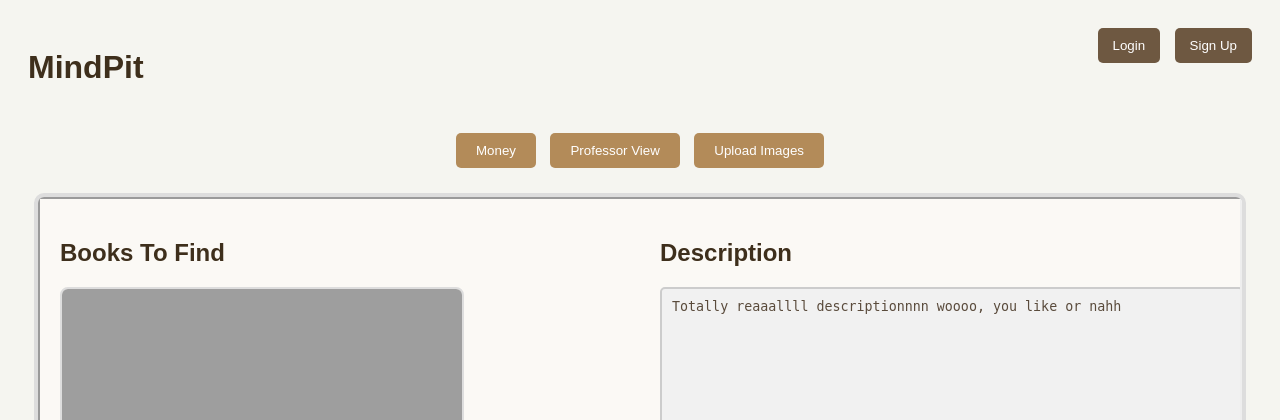
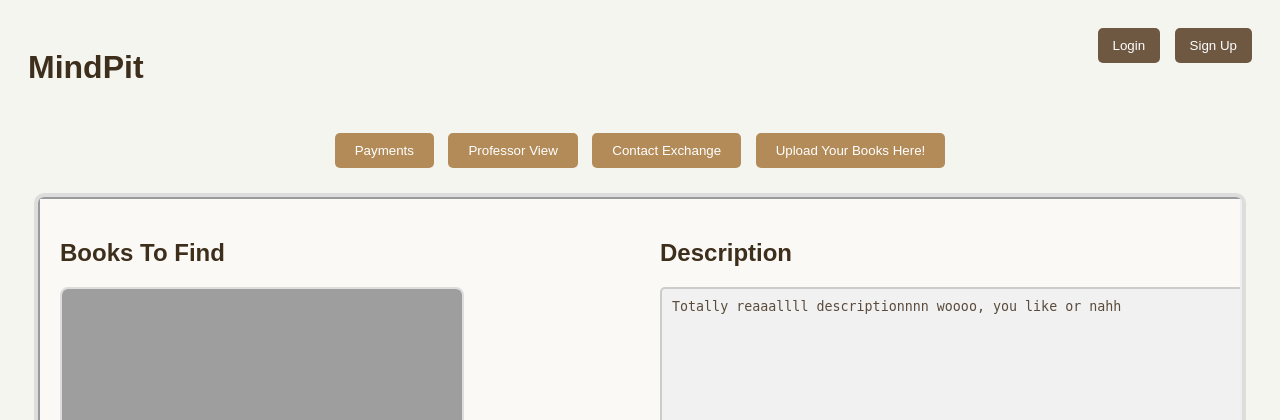
Before and after one commit to Jhe56/DonsHackathon, a Flask app: page / in a window 1280 px wide. Shown: the top 420 px of the page. Run offline with Flask 3, Linux system fonts and the light colour scheme.

Commit message:
Update index.html

```diff
--- a/templates/index.html
+++ b/templates/index.html
@@ -4,33 +4,33 @@
 <head>
   <title>MindPit</title>
 
-  <!-- Page style settings! -->
+  <!-- Page style settings -->
   <style>
     body {
-      background: #f5f5f0;         /* light grey background */
-      color: #3e2f1c;              /* dark brown text */
-      font-family: sans-serif;     /* clean easy font */
-      padding: 20px;               /* space around content */
+      background: #f5f5f0;         /* soft grey bg */
+      color: #3e2f1c;              /* brown text */
+      font-family: sans-serif;     /* clean font */
+      padding: 20px;               /* space around page */
     }
 
     .top {
-      display: flex;               /* items in a row */
-      justify-content: space-between; /* space left and right */
-      margin-bottom: 20px;         /* space under top row */
+      display: flex;               /* row layout */
+      justify-content: space-between; /* spread out */
+      margin-bottom: 20px;         /* space below bar */
     }
 
     .buttons {
-      text-align: center;          /* center the buttons */
-      margin-bottom: 20px;         /* space under buttons */
+      text-align: center;          /* center buttons */
+      margin-bottom: 20px;         /* space below buttons */
     }
 
     .buttons button {
-      padding: 10px 20px;          /* button size inside */
-      margin: 5px;                 /* space between buttons */
-      background: #b38b59;         /* light brown color */
-      border: none;                /* no border line */
-      color: white;                /* white button text */
-      border-radius: 5px;          /* rounded corners */
+      padding: 10px 20px;          /* size inside */
+      margin: 5px;                 /* space between */
+      background: #b38b59;         /* light brown */
+      border: none;                /* no outline */
+      color: white;                /* white text */
+      border-radius: 5px;          /* round shape */
       cursor: pointer;             /* hand on hover */
     }
 
@@ -39,61 +39,62 @@
     }
 
     .top button {
-      padding: 10px 15px;          /* login/signup size */
-      margin-left: 10px;           /* space between buttons */
-      background: #6e5841;         /* medium brown color */
+      padding: 10px 15px;          /* size inside */
+      margin-left: 10px;           /* space between */
+      background: #6e5841;         /* medium brown */
       border: none;                /* no border */
       color: white;                /* white text */
-      border-radius: 5px;          /* smooth corners */
-      cursor: pointer;             /* hand when hover */
+      border-radius: 5px;          /* rounded corners */
+      cursor: pointer;             /* hover hand */
     }
 
     .top button:hover {
-      background: #4f3f2d;         /* dark hover color */
+      background: #4f3f2d;         /* dark brown hover */
     }
 
     .box {
-      border: 4px solid #ddd;      /* soft grey border */
-      border-radius: 10px;         /* round corners */
-      overflow: hidden;            /* hide overflow parts */
-      margin: 0 auto;              /* center the box */
-      width: fit-content;          /* size fits content */
-      background: white;           /* white background box */
+      border: 4px solid #ddd;      /* soft border */
+      border-radius: 10px;         /* round edges */
+      overflow: hidden;            /* hide overflow */
+      margin: 0 auto;              /* center it */
+      width: fit-content;          /* fits inside */
+      background: white;           /* white box */
     }
   </style>
 </head>
 
 <body>
 
-  <!-- Top bar with name -->
+  <!-- top bar title and buttons -->
   <div class="top">
-    <h1>MindPit</h1> <!-- Website title -->
+    <h1>MindPit</h1> <!-- Site name -->
 
-    <!-- Login and signup buttons -->
+    <!-- Login + Sign Up -->
     <div>
       <button>Login</button>
       <button>Sign Up</button>
     </div>
   </div>
 
-  <!-- Buttons to resize iframe -->
+  <!-- view change buttons -->
   <div class="buttons">
-    <button onclick="resizeFrame(1200,800)">Money</button>
+    <button onclick="resizeFrame(1200,800)">Payments</button>
     <button onclick="resizeFrame(1200,800)">Professor View</button>
-    <button onclick="resizeFrame(1200,800)">Upload Images</button>
+    <button onclick="resizeFrame(1200,800)">Contact Exchange</button>
+    <button onclick="resizeFrame(1200,800)">Upload Your Books Here!</button>
   </div>
 
-  <!-- The iframe wrapper box -->
+  <!-- iframe wrapped in box -->
   <div class="box">
     <iframe id="viewer" src="/demo" width="1200" height="800"></iframe>
   </div>
 
-  <!-- Makes iframe change size -->
+  <!-- resize iframe function -->
   <script>
     function resizeFrame(w, h) {
-      const f = document.getElementById("viewer"); // get the iframe
-      f.style.width = w + "px";  // set new width
-      f.style.height = h + "px"; // set new height
+      const f = document.getElementById("viewer"); // grab iframe
+      f.style.width = w + "px";  // update width
+      f.style.height = h + "px"; // update height
     }
   </script>
 
```
